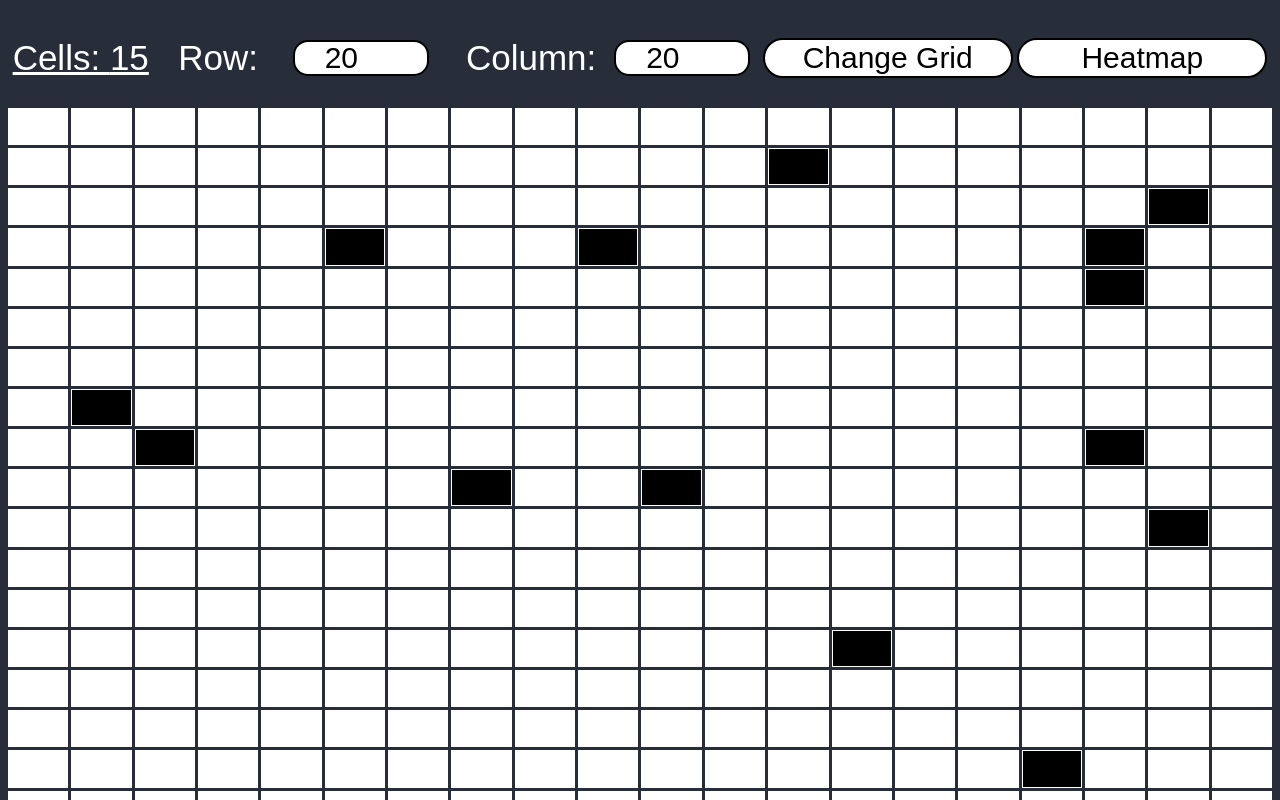
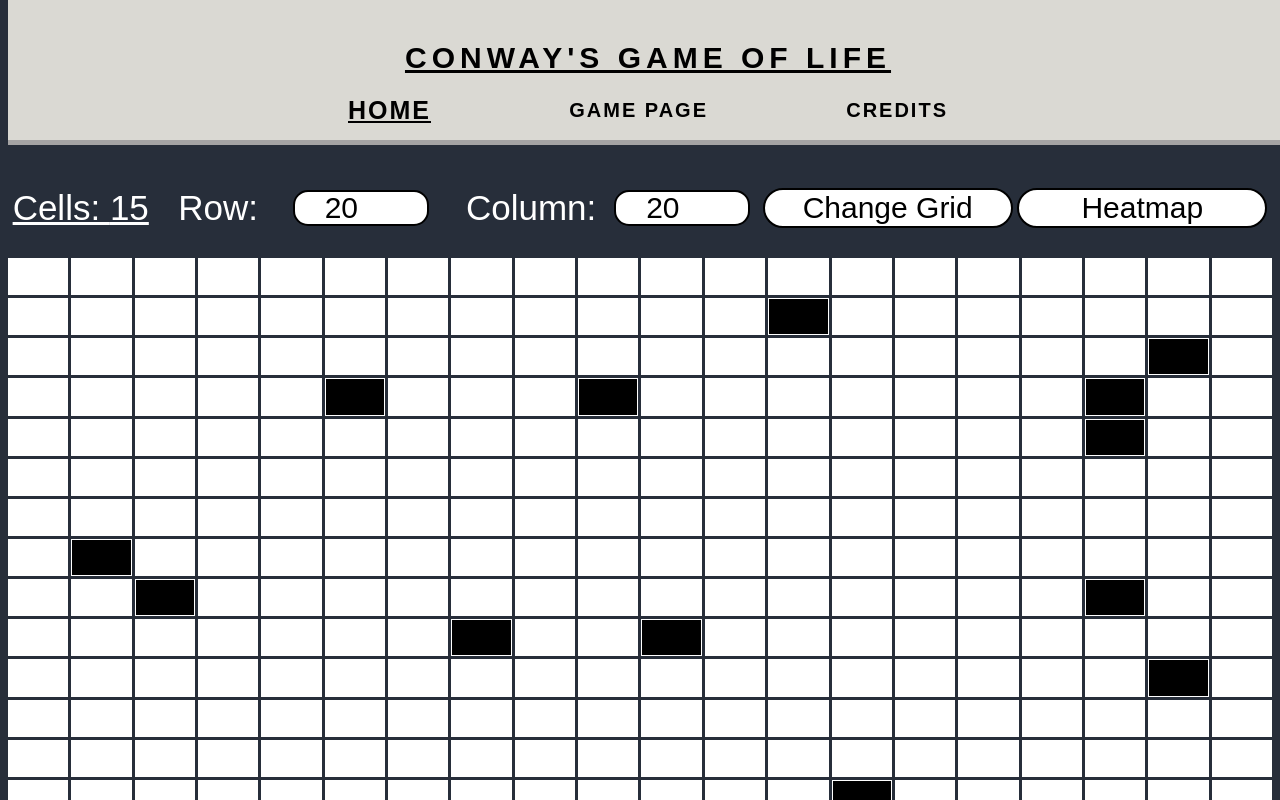
Before and after one commit to srt1678/CSS5610Project2, a React (Vite) app: page / in a window 1280 px wide. Shown: the top 800 px of the page. Built offline with nearby package versions, Linux system fonts and the light colour scheme.

Commit message:
add navbar to game page

```diff
--- a/src/App.css
+++ b/src/App.css
@@ -1,50 +1,3 @@
-
-/*----Home----*/
-.navBarContainer {
-	position: fixed;
-	top: 0;
-	height: 170px;
-	width: 100%;
-	border-bottom: 5px solid rgb(165, 164, 164);
-	background-color: rgb(218, 217, 211);
-	display: flex;
-	justify-content: center;
-	flex-direction: column;
-	align-items: center;
-	z-index: 99;
-}
-.navBarLinkContainer {
-	display: flex;
-	align-items: center;
-	width: 600px;
-	height: 10%;
-	justify-content: space-between;
-    background-color: rgb(218, 217, 211);
-    margin-top: 20px;
-}
-.titleText {
-	letter-spacing: 5px;
-	color: black;
-	font-size: 35px;
-    background-color: rgb(218, 217, 211);
-    text-decoration: underline;
-}
-.linkText {
-	color: black;
-	letter-spacing: 2px;
-	transition: 0.3s ease-in-out;
-	font-size: 20px;
-	padding-bottom: 3px;
-    background-color: rgb(218, 217, 211);
-}
-.currentPage {
-	text-decoration: underline;
-	font-size: 25px;
-}
-.linkText:hover {
-	transform: scale(1.3);
-	cursor: pointer;
-}
 
 .remainingHomePageContainer {
 	position: relative;
--- a/src/App.jsx
+++ b/src/App.jsx
@@ -1,6 +1,6 @@
 import "./App.css";
 import Grid from "./Grid";
-import Home from "./Home";
+import Navbar from "./Navbar";
 import { createContext, useState } from "react";
 
 export const GridContext = createContext();
@@ -39,6 +39,7 @@ function App() {
 
     return (
         <>
+            <Navbar />
             <GridContext.Provider
                 value={[
                     cellsCount,
--- a/src/Grid.css
+++ b/src/Grid.css
@@ -1,3 +1,12 @@
+.gridPageOverallContainer {
+	position: relative;
+	display: flex;
+	flex-direction: column;
+	align-items: center;
+	top: 150px;
+	height: auto;
+	overflow: hidden;
+}
 .headerContainer,
 .footerContainer {
     width: 100%;
--- a/src/Grid.jsx
+++ b/src/Grid.jsx
@@ -246,8 +246,11 @@ function Grid() {
 
     return (
         <>
+            <div className="gridPageOverallContainer">
                 <div className="headerContainer">
-                <div className="inputTitle cellsCount">Cells: {cellsCount}</div>
+                    <div className="inputTitle cellsCount">
+                        Cells: {cellsCount}
+                    </div>
                     <div className="inputContainer">
                         <div className="inputTitle">Row:</div>
                         <input
@@ -289,7 +292,9 @@ function Grid() {
                     </button>
                     <button
                         className={
-                        isHeatmapMode ? "heatMapButtonOn" : "heatMapButtonOff"
+                            isHeatmapMode
+                                ? "heatMapButtonOn"
+                                : "heatMapButtonOff"
                         }
                         onClick={() => {
                             updateGridHeatmapMode();
@@ -316,7 +321,10 @@ function Grid() {
                     </div>
                 </div>
                 <div className="footerContainer">
-                <button className="resetGridButton" onClick={() => resetGrid()}>
+                    <button
+                        className="resetGridButton"
+                        onClick={() => resetGrid()}
+                    >
                         Reset
                     </button>
                     <button
@@ -326,6 +334,7 @@ function Grid() {
                         Next
                     </button>
                 </div>
+            </div>
         </>
     );
 }
--- a/src/Home.jsx
+++ b/src/Home.jsx
@@ -1,14 +1,8 @@
+import Navbar from "./Navbar";
 function Home() {
     return (
         <>
-            <div className="navBarContainer">
-                <h1 className="titleText">CONWAY'S GAME OF LIFE</h1>
-                <div className="navBarLinkContainer">
-                    <h5 className="linkText currentPage">HOME</h5>
-                    <h5 className="linkText">GAME PAGE</h5>
-                    <h5 className="linkText">CREDITS</h5>
-                </div>
-            </div>
+            <Navbar />
             <div className="remainingHomePageContainer">
                 <div className="gameIntroContainer">
                     <p className="gameIntroParagraph">
--- /dev/null
+++ b/src/Navbar.css
@@ -0,0 +1,45 @@
+.navBarContainer {
+	position: fixed;
+	top: 0;
+	height: 140px;
+	width: 100%;
+	border-bottom: 5px solid rgb(165, 164, 164);
+	background-color: rgb(218, 217, 211);
+	display: flex;
+	justify-content: center;
+	flex-direction: column;
+	align-items: center;
+	z-index: 99;
+}
+.navBarLinkContainer {
+	display: flex;
+	align-items: center;
+	width: 600px;
+	height: 10%;
+	justify-content: space-between;
+    background-color: rgb(218, 217, 211);
+    margin-top: 10px;
+}
+.titleText {
+	letter-spacing: 5px;
+	color: black;
+	font-size: 30px;
+    background-color: rgb(218, 217, 211);
+    text-decoration: underline;
+}
+.linkText {
+	color: black;
+	letter-spacing: 2px;
+	transition: 0.3s ease-in-out;
+	font-size: 20px;
+	padding-bottom: 3px;
+    background-color: rgb(218, 217, 211);
+}
+.currentPage {
+	text-decoration: underline;
+	font-size: 25px;
+}
+.linkText:hover {
+	transform: scale(1.3);
+	cursor: pointer;
+}
--- /dev/null
+++ b/src/Navbar.jsx
@@ -0,0 +1,14 @@
+import "./Navbar.css";
+
+export default function Navbar() {
+    return (
+        <div className="navBarContainer">
+            <h1 className="titleText">CONWAY'S GAME OF LIFE</h1>
+            <div className="navBarLinkContainer">
+                <h5 className="linkText currentPage">HOME</h5>
+                <h5 className="linkText">GAME PAGE</h5>
+                <h5 className="linkText">CREDITS</h5>
+            </div>
+        </div>
+    );
+}
--- a/src/main.jsx
+++ b/src/main.jsx
@@ -1,6 +1,7 @@
 import React from 'react'
 import ReactDOM from 'react-dom/client'
 import App from './App.jsx'
+import Home from './Home.jsx'
 import './index.css'
 
 ReactDOM.createRoot(document.getElementById('root')).render(
```
Lines whose indentation alone changed are shown as unchanged.
